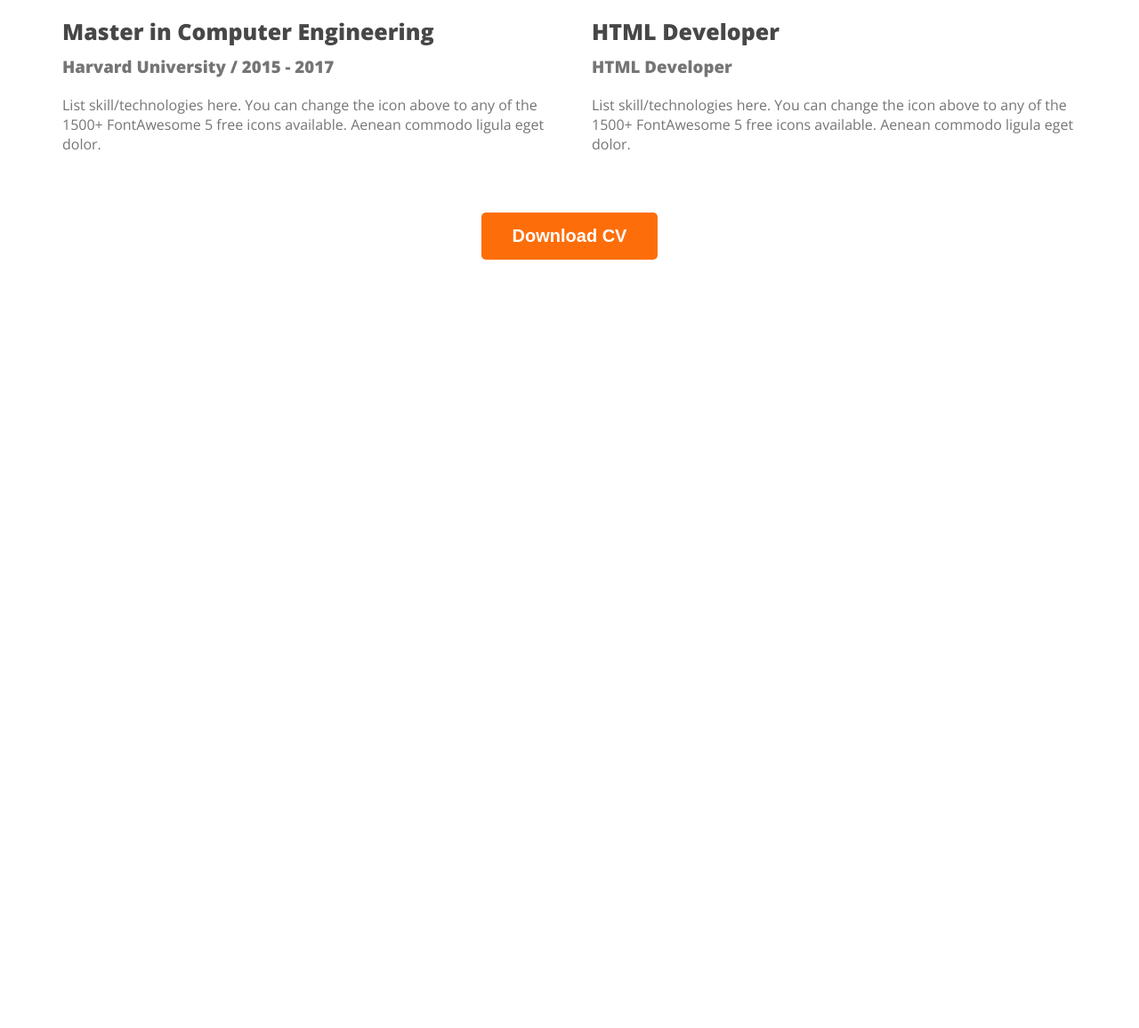
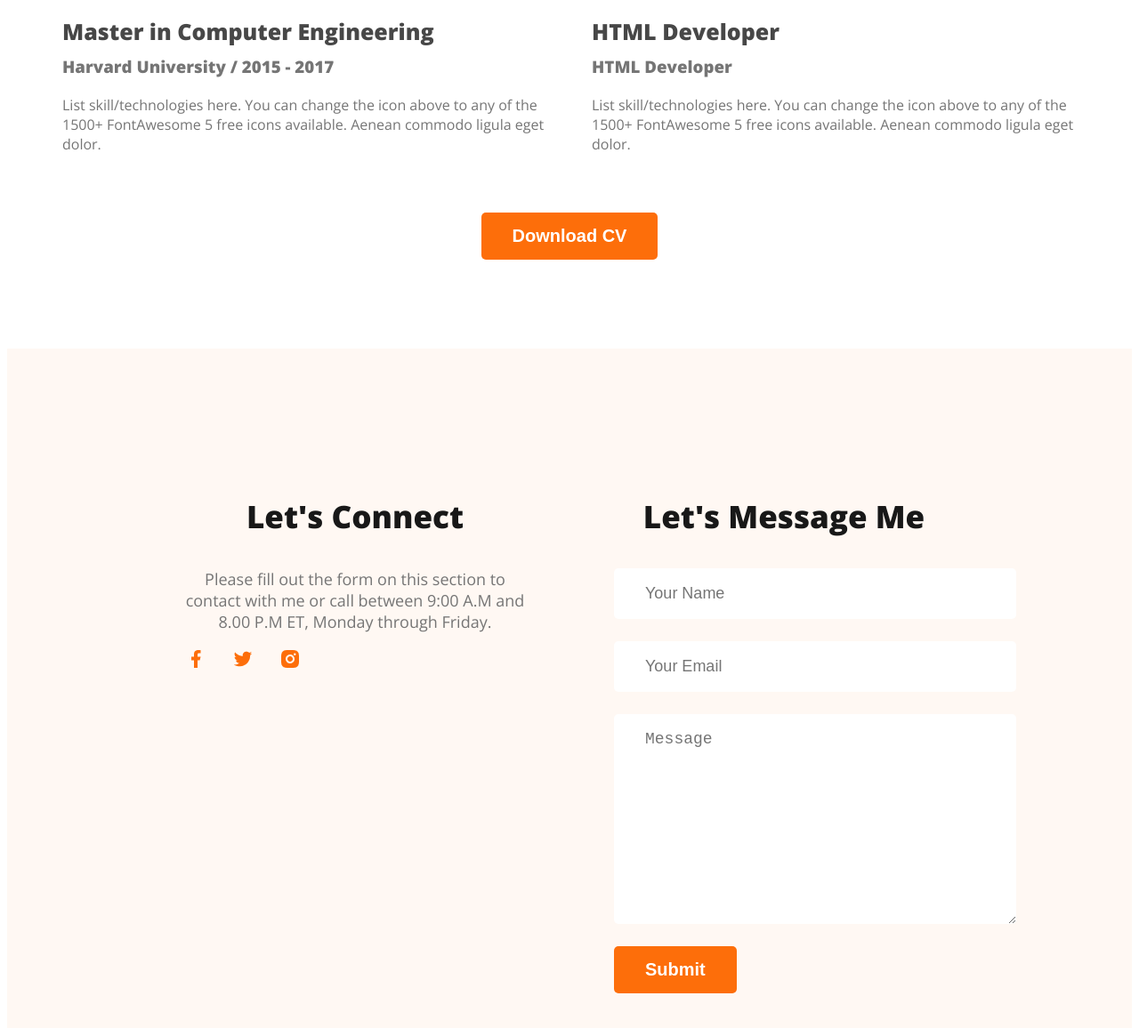
Before and after one commit to tasni0/my-portfolio, a plain HTML site: page index.html in a window 1280 px wide. Shown: the part 2902-4058 px from the top of the page at 89% size. Before the commit the page ends 3202 px from the top, so only its background shows below. Drawn offline with nearby package versions, Linux system fonts and the light colour scheme.

Commit message:
footer added

```diff
--- a/index.html
+++ b/index.html
@@ -169,9 +169,31 @@
 <div class="download-cv">
     <button class="btn-pri">Download CV</button>
 </div>
-
 </section>
 </main>
 
+  <!--footer section-->
+  <footer>
+    <div class="footer-column">
+      <h3 class="section-title">Let's Connect</h3>
+      <p class="section-des">Please fill out the form on this section to contact with me or call between
+        9:00 A.M and 8.00 P.M ET, Monday through Friday. </p>
+        <div class="social-links">
+           <a href=""><img src="images/icons/facebook.png" alt=""></a>
+           <a href=""><img src="images/icons/twitter.png" alt=""></a>
+           <a href=""><img src="images/icons/insta.png" alt=""></a>
+        </div>
+    </div>
+    <div class="footer-column">
+        <h3 class="section-title">Let's Message Me</h3>
+        <form class="contact-form" action="">
+            <input type="text" placeholder="Your Name">
+            <input type="email" placeholder="Your Email" id="">
+            <textarea name="" placeholder="Message" cols="30" rows="10"></textarea>
+            <input class="btn-pri" type="submit" value="Submit">
+        </form>
+        <p class="section-des"></p>
+    </div>
+  </footer>
 </body>
 </html>
--- a/styles/port.css
+++ b/styles/port.css
@@ -193,3 +193,30 @@ main section {
     text-align: center;
     margin-top: 50px;
 }
+/*footer styles*/
+footer{
+    display: flex;
+    gap: 100px;
+    background-color:#FFF8F3 ;
+    margin-top: 100px;
+    padding: 130px 200px;
+}
+.footer-column{
+    width: 50%;
+}
+
+.social-links a{
+    margin-right: 25px;
+
+}
+.contact-form input[type="text"],.contact-form input[type="email"],textarea{
+    display: block;
+    margin-bottom: 25px;
+    padding: 18px 35px;
+    color: #757575;
+    font-size: 18px;
+    background-color: white;
+    border-radius: 5px;
+    border: 0px;
+    width: 100%;
+}
```
